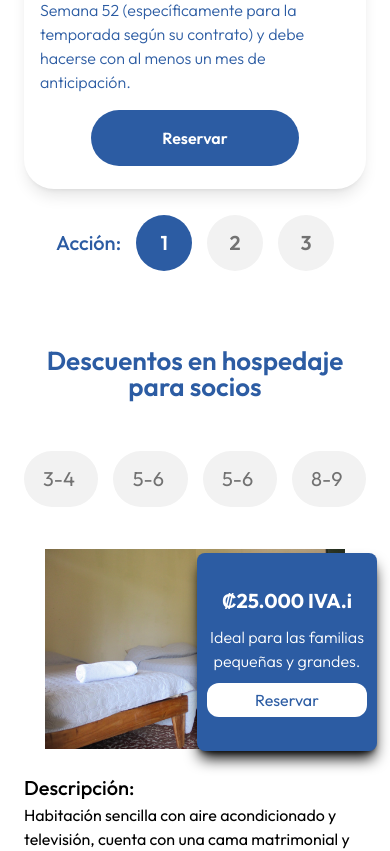
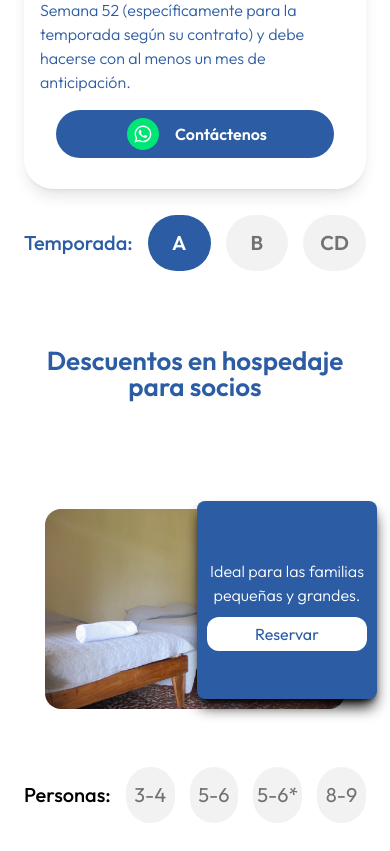
Before and after one commit to 2GAF/Cabinas_San_Isidro, a React (Vite) app: page /tiempo-compartido in a window 390 px wide. Shown: the part 1360-2211 px from the top of the page. Built offline with nearby package versions, Linux system fonts and the light colour scheme; a web font is replaced by a local one.

Commit message:
Cambios Finales tiempo compartido

```diff
--- a/src/buttons/CantidadCompartido.jsx
+++ b/src/buttons/CantidadCompartido.jsx
@@ -1,6 +1,6 @@
 import PropTypes from 'prop-types';
 
-export function CantidadCompartido({ setter, text, isActive }) {
+export function CantidadCompartido({ setter, text, isActive, type }) {
     const clasesBase = "rounded-full bg-blue-1 size-14 w-full flex items-center justify-center text-gray-1 font-outfit text-links hover:bg-blue-1 hover:bg-blue-1 hover:text-white";
     const clasesActivo = "text-white bg-blue-1";
     const clasesInactivo = "text-gray-1 bg-gray-2";
@@ -12,7 +12,7 @@ export function CantidadCompartido({ setter, text, isActive }) {
 
     return (
         <button onClick={() => setter(text)} className={btnClases}>
-            {visibleText}&nbsp;<span className="hidden sm:inline font-outfit">{hiddenText}</span>
+            <span className=" sm:inline font-outfit">{type}</span>
         </button>
     );
 }
@@ -20,5 +20,6 @@ export function CantidadCompartido({ setter, text, isActive }) {
 CantidadCompartido.propTypes = {
     setter: PropTypes.func.isRequired,
     text: PropTypes.string.isRequired,
-    isActive: PropTypes.bool.isRequired
+    isActive: PropTypes.bool.isRequired,
+    type: PropTypes.string.isRequired
 };
--- a/src/pages/TiempoCompartido.jsx
+++ b/src/pages/TiempoCompartido.jsx
@@ -14,10 +14,9 @@ import fanBlue from "../assets/fanBlack.svg";
 import tvBlue from "../assets/tvBlack.svg";
 import acBlue from "../assets/acBlack.svg";
 import { CantidadCompartido } from '../buttons/CantidadCompartido.jsx';
+import whatsapp from "../assets/whatsapp_icono.svg";
 import '../App.css';
-import fanWhite from "../assets/fanWhite.svg";
-import tvWhite from "../assets/tvWhite.svg";
-import acWhite from "../assets/acWhite.svg";
+import { CabinaCard } from '../buttons/CabinaCard.jsx';
 import ACOPRIBANACIO from "../assets/Patrocinio/ACOPRIBANACIO.svg";
 import ASEC from "../assets/Patrocinio/ASEC.svg";
 import ASECONSA from "../assets/Patrocinio/ASECONSA.svg";
@@ -49,6 +48,7 @@ export function TiempoCompartido() {
     const [tarjetaAlFrente, setTarjetaAlFrente] = useState(true);
     const [cantidadSeleccionada, setCantidadSeleccionada] = useState('1');
     const carouselRef = useRef(null);
+    const tarjetaRef = useRef(null);
 
 
     useEffect(() => {
@@ -81,11 +81,25 @@ export function TiempoCompartido() {
         return () => clearInterval(intervalId); // Clean up the interval on component unmount
     }, []);
 
+
+    useEffect(() => {
+        const handleClickOutside = (event) => {
+            if (tarjetaRef.current && !tarjetaRef.current.contains(event.target)) {
+                setTarjetaAlFrente(true);
+            }
+        };
+
+        document.addEventListener("mousedown", handleClickOutside);
+        return () => {
+            document.removeEventListener("mousedown", handleClickOutside);
+        };
+    }, [tarjetaRef]);
+
     const tarjetas = {
         '1': [
             {
                 id: 1,
-                precio: '₡200 mil',
+                precio: '₡190 mil',
                 temporada: 'Temporada A',
                 texto: 'El uso de semana del año en curso abarca Semana Santa, Vacaciones de 15 días, ni Semana 52 (específicamente para la temporada según su contrato) y debe hacerse con al menos un mes de anticipación.',
                 imagen: tortuga,
@@ -107,7 +121,7 @@ export function TiempoCompartido() {
         '3': [
             {
                 id: 3,
-                precio: '₡150 mil',
+                precio: '₡163 mil',
                 temporada: 'Temporada CD',
                 texto: 'El uso de semana del año en curso va de marzo a noviembre, esta puede fraccionarse de lunes a jueves y de jueves a lunes. Debe hacerse con al menos un mes de anticipación.',
                 imagen: tortuga,
@@ -202,7 +216,13 @@ export function TiempoCompartido() {
                                     <p className='font-outfit text-[clamp(16px,_1.8vw,_1.4125rem)]'>{tarjetaSeleccionada.texto}</p>
                                 </div>
                                 <div className='flex px-4 py-2 mx-4 justify-center'>
-                                    <button className='w-[75%] py-4 text-white font-outfit bg-blue-1 rounded-[30px] hover:bg-blue-2'>Reservar</button>
+                                    <button
+                                        className="bg-blue-1 flex text-white py-2 mb-10 px-[71px] rounded-full items-center"
+                                        onClick={() => window.location.href = 'https://wa.me/50683904884'}
+                                    >
+                                        <img src={whatsapp} alt="WhatsApp" className="size-8 mr-4" />
+                                        <span className="grid text-center text-[clamp(16px,_1.7vw,_34px)] font-outfit font-semibold">Contáctenos</span>
+                                    </button>
                                 </div>
                             </div>
                         </div>
@@ -241,10 +261,11 @@ export function TiempoCompartido() {
                                         </div>
                                         <div className='flex mx-6 pb-6  justify-center mt-auto'>
                                             <button
-                                                className='w-[75%] py-4 text-white font-outfit bg-blue-1 rounded-[30px] hover:bg-blue-2'
-                                                onClick={() => window.location.href = 'https://wa.me/message/ZGYH7OW6HZAEN1'}
+                                                className="bg-blue-1 flex text-white py-2 mb-10 px-[71px] rounded-full items-center"
+                                                onClick={() => window.location.href = 'https://wa.me/50683904884'}
                                             >
-                                                Reservar
+                                                <img src={whatsapp} alt="WhatsApp" className="size-8 mr-4" />
+                                                <span className="grid text-center text-[clamp(16px,_1.7vw,_34px)] font-outfit font-semibold">Contáctenos</span>
                                             </button>
                                         </div>
 
@@ -253,10 +274,10 @@ export function TiempoCompartido() {
                             )}
                         </div>
                         <section className="flex justify-center items-center gap-x-[0.938rem] py-[1.625rem] lg:hidden ">
-                            <h1 className="font-outfit text-links font-medium">Acción:</h1>
-                            <Cantidad setter={setCantidadSeleccionada} text="1" isActive={cantidadSeleccionada} />
-                            <Cantidad setter={setCantidadSeleccionada} text="2" isActive={cantidadSeleccionada} />
-                            <Cantidad setter={setCantidadSeleccionada} text="3" isActive={cantidadSeleccionada} />
+                            <h1 className="font-outfit text-links font-medium">Temporada:</h1>
+                            <CantidadCompartido setter={setCantidadSeleccionada} text="1" type="A" isActive={cantidadSeleccionada} />
+                            <CantidadCompartido setter={setCantidadSeleccionada} text="2" type="B" isActive={cantidadSeleccionada} />
+                            <CantidadCompartido setter={setCantidadSeleccionada} text="3" type="CD" isActive={cantidadSeleccionada} />
                         </section>
                     </div>
 
@@ -264,30 +285,42 @@ export function TiempoCompartido() {
 
                     {activeTab === 'Cabinas' && (
                         <div className="">
-                            <section className="flex justify-center items-center gap-x-[0.938rem] ">
-                                <CantidadCompartido setter={setActiveCap} text='3-4 Personas' isActive={activeCap} />
-                                <CantidadCompartido setter={setActiveCap} text='5-6 Personas' isActive={activeCap} />
-                                <CantidadCompartido setter={setActiveCap} text='5-6* Personas' isActive={activeCap} />
-                                <CantidadCompartido setter={setActiveCap} text='8-9 Personas' isActive={activeCap} />
-                            </section>
                             <div className="flex justify-center font-ovo mt-4 sm:mt-8 py-[0.813rem]">
                             </div>
-                            <div className="flex justify-center">
-                                <div className="w-custom-img relative py-3w" onClick={manejarClick} role="button" tabIndex="0">
-                                    <img className={`transition-transform duration-500 ease-in-out ${tarjetaAlFrente ? 'z-0' : 'z-10'}`} src={imagenes[indiceActual]} alt="" />
-                                    <button className={`absolute top-1 lg:top-16 right-[-2rem] md:right-[-6rem] w-[11.25rem] h-[12.375rem] md:w-[22.375rem] md:h-[20.375rem] lg:w-[20rem] md:top-2 bg-blue-1 font-outfit text-white flex items-center justify-center shadow-black shadow-lg rounded-lg transition-transform duration-500 ease-in-out ${tarjetaAlFrente ? 'z-0 transform translate-x-0 ' : 'z-[-10] transform -translate-x-10'}`}>
+
+
+                            <div className="flex  justify-center py-5 md:py-14">
+                                <button className="w-custom-img relative py-3" onClick={manejarClick} ref={tarjetaRef}>
+                                    <img className={`transition-transform duration-500 ease-in-out rounded-2xl ${tarjetaAlFrente ? 'z-0' : 'z-10'}`} src={imagenes[indiceActual]} alt="" />
+                                    <div className={`absolute top-1 lg:top-12 right-[-2rem] md:right-[-6rem] w-[11.25rem] h-[12.375rem] md:w-[20.375rem] md:h-[15.375rem] lg:w-[20rem] lg:h-[20rem] md:top-2 bg-blue-1 font-outfit text-white flex items-center justify-center shadow-black shadow-lg rounded-lg transition-transform duration-500 ease-in-out ${tarjetaAlFrente ? 'z-0 transform translate-x-0 ' : 'z-[-10] transform -translate-x-10'}`}>
                                         <div className="px-[0.626rem] flex flex-col gap-y-[0.625rem]">
                                             <h1 className="text-3xl font-medium hidden md:block">{cabinaEscogida?.titulo}</h1>
-                                            <h1 className="text-xl font-bold md:font-light">{cabinaEscogida?.precio}</h1>
-                                            <p className="font-outfit text-base hidden md:block">
+                                            <h1 className="text-xl font-bold md:font-light">{cabinaEscogida?.precioDescuento}</h1>
+                                            <p className="font-outfit text-base hidden lg:block">
                                                 {cabinaEscogida?.descripcion}
                                             </p>
-                                            <p className="text-center text-base font-light md:hidden">Ideal para las familias pequeñas y grandes.</p>
+                                            <p className="text-center text-base font-light lg:hidden">Ideal para las familias pequeñas y grandes.</p>
                                             <a href="https://wa.me/message/ZGYH7OW6HZAEN1"><div className="bg-white rounded-xl py-[0.313rem] flex justify-center text-blue-1 text-ovo text-base">Reservar</div></a>
                                         </div>
-                                    </button>
-                                </div>
+                                    </div>
+                                </button>
                             </div>
+
+                            <section className="flex justify-center items-center gap-x-[0.938rem] py-[1.625rem] lg:hidden">
+                                <h1 className="font-outfit text-links font-medium">Personas:</h1>
+                                <Cantidad setter={setActiveCap} text='3-4' isActive={activeCap} />
+                                <Cantidad setter={setActiveCap} text='5-6' isActive={activeCap} />
+                                <Cantidad setter={setActiveCap} text='5-6*' isActive={activeCap} />
+                                <Cantidad setter={setActiveCap} text='8-9' isActive={activeCap} />
+                            </section>
+
+                            {/* Selector de la capacidad de la cabina desktop */}
+                            <section className="justify-center items-center gap-x-[0.938rem] py-[1.625rem] hidden lg:flex">
+                                <CabinaCard setter={setActiveCap} text='3-4 Personas' isActive={activeCap} servicio={'Abanico'} />
+                                <CabinaCard setter={setActiveCap} text='5-6 Personas' isActive={activeCap} servicio={'Abanico'} />
+                                <CabinaCard setter={setActiveCap} text='5-6* Personas' isActive={activeCap} servicio={'A/C'} />
+                                <CabinaCard setter={setActiveCap} text='8-9 Personas' isActive={activeCap} servicio={'Abanico'} />
+                            </section>
 
                             <section className=" mt-6 md:hidden">
                                 <h1 className="font-outfit text-links font-medium">Descripción:</h1>
```
